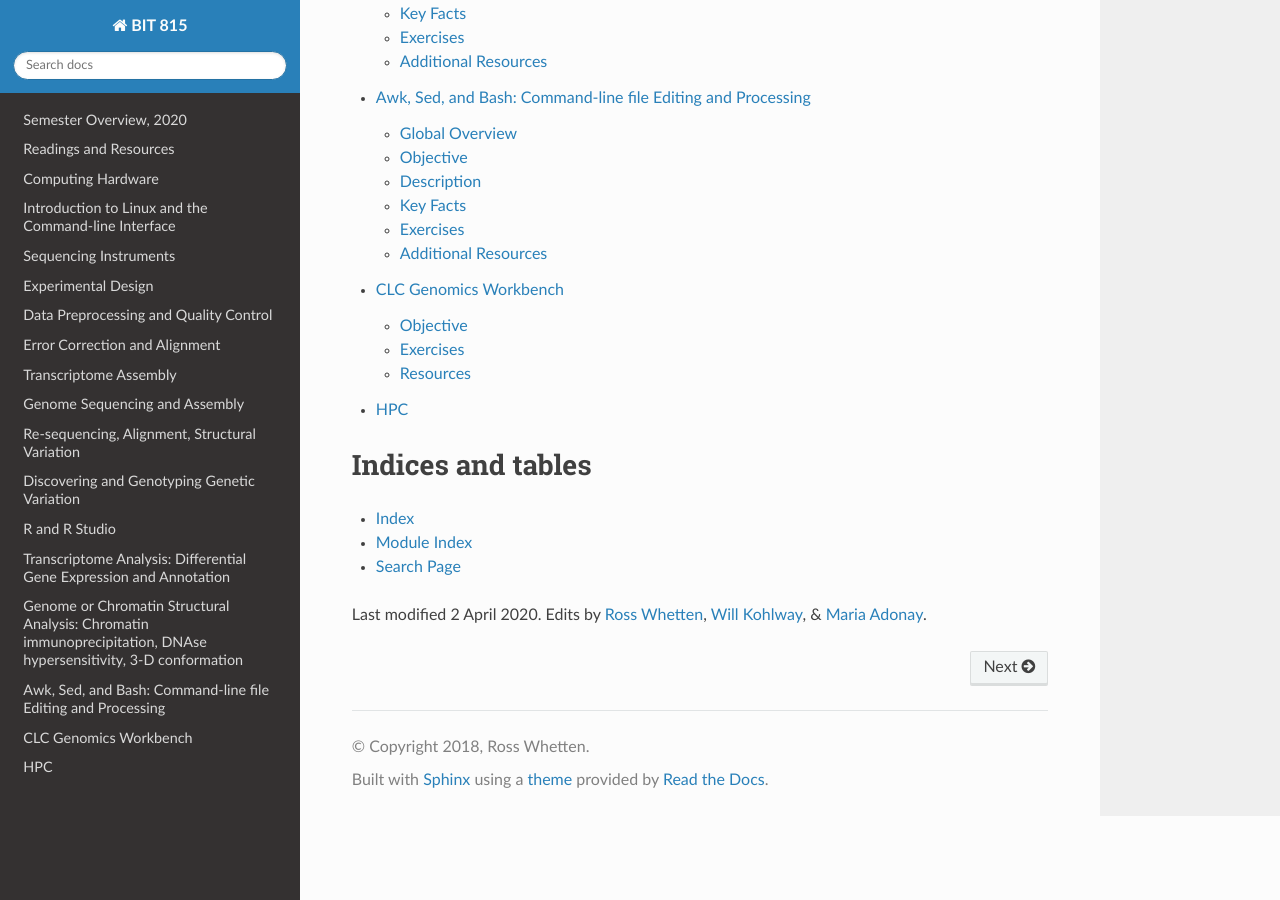
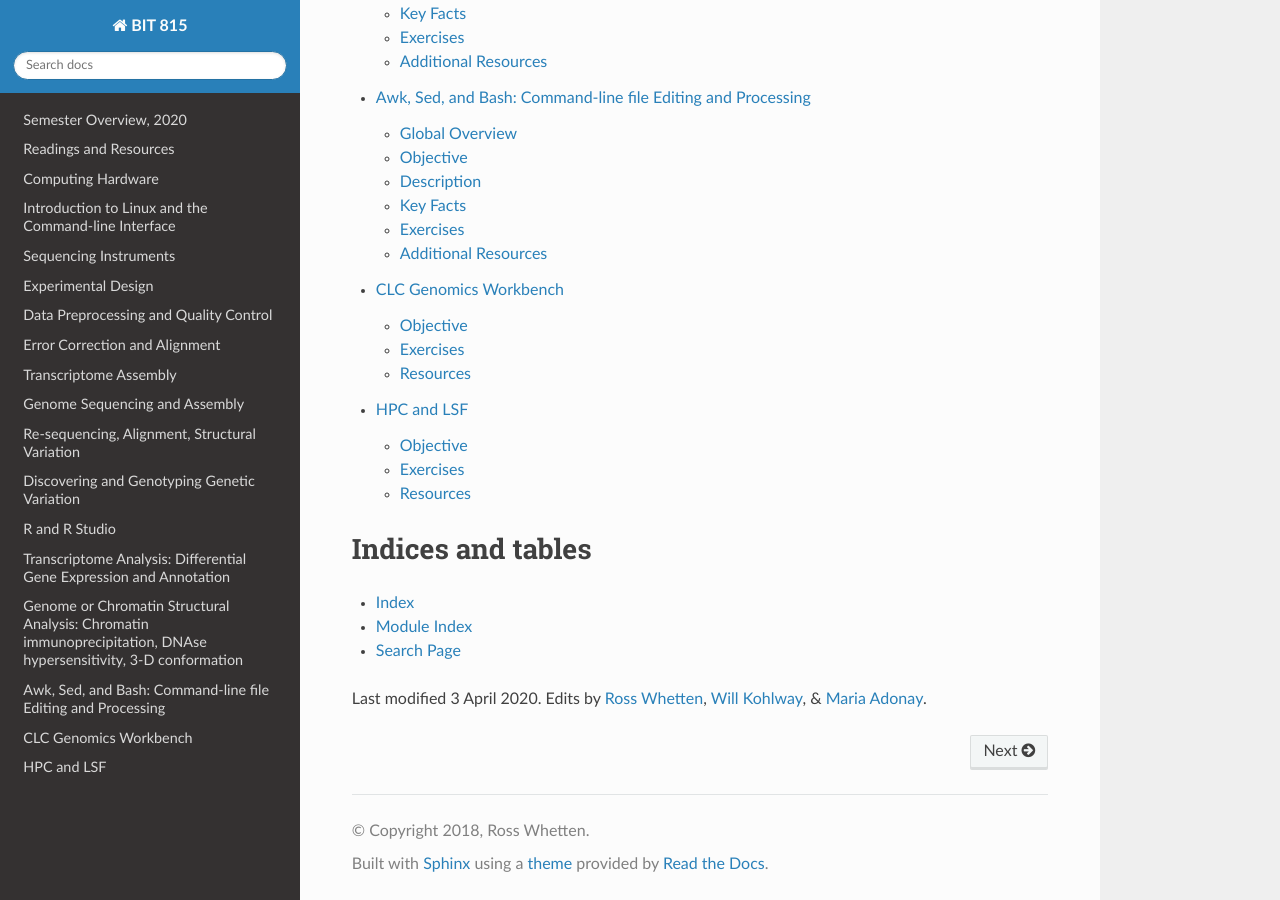
Before and after one commit to rwhetten/DeepSeqAnalysis, a Sphinx documentation site: the page built from docs/source/index.rst, in a window 1280 px wide and 900 px high, scrolled down 3556 px. Built offline with Sphinx 7.4.7 and the Read the Docs theme 2.0.0, drawn with Linux system fonts in a browser that asks for light colours.

Commit message:
Update index.rst

```diff
--- a/docs/source/index.rst
+++ b/docs/source/index.rst
@@ -33,8 +33,7 @@
    chromatin-structure
    awk-sed-bash
    clc
-   HPC <https://ncsu-debug.readthedocs.io/en/latest/HPC.html>
-
+   HPC
 
 
 
@@ -47,5 +46,5 @@
 * :ref:`search`
 
 
-Last modified 2 April 2020.
+Last modified 3 April 2020.
 Edits by `Ross Whetten <https://github.com/rwhetten>`_, `Will Kohlway <https://github.com/wkohlway>`_, & `Maria Adonay <https://github.com/amalgamaria>`_.
```
